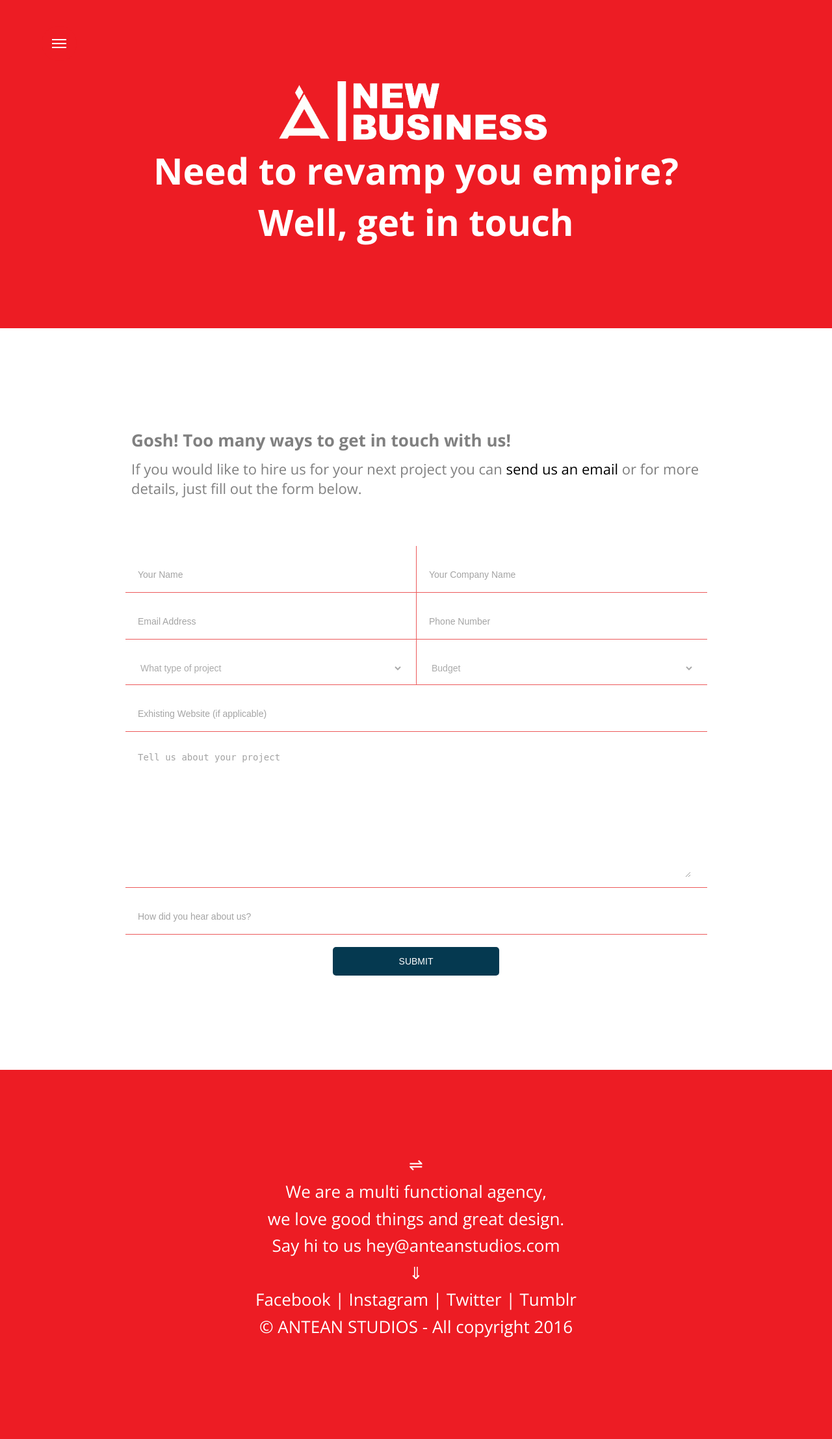
After one commit to jeangustavee/antean, a PHP site: page /newbusiness in a window 1280 px wide. The commit adds this page. Shown: the whole page at 65% size. Run offline with PHP 8.4, Linux system fonts and the light colour scheme; some libraries are stand-ins or nearby versions.

Commit message:
new business

```diff
--- a/menu.php
+++ b/menu.php
@@ -18,6 +18,7 @@
 						<li><a href="about">About</a></li>
 						<li><a href="press">Press</a></li>
 						<li><a href="answers">Answers</a></li>
+						<li><a href="newbusiness">New Business</a></li>
 					</ul>
 				</nav>
 			</div>
--- /dev/null
+++ b/newbusiness.php
@@ -0,0 +1,128 @@
+<?php include("head.php"); ?>
+<style>
+.col{
+        border: 1.5px solid lightgray;
+        padding: 10px;
+    }
+h3, p{
+        margin: 10px;
+        color: gray;
+}
+
+* {
+  -moz-box-sizing: border-box;
+  -webkit-box-sizing: border-box;
+  box-sizing: border-box;
+  margin: 0;
+  padding: 0;
+}
+
+.img {
+  position: relative;
+  border: 1px solid #333;
+  margin: 2%;
+  overflow: hidden;
+  width: 540px;
+}
+img {
+  max-width: 100%;
+
+  -moz-transition: all 0.3s;
+  -webkit-transition: all 0.3s;
+  transition: all 0.3s;
+}
+
+    b {
+        font-weight: 800;
+        text-transform: uppercase;
+    }
+</style>
+<?php include("menu.php"); ?>
+<body>
+	<div class="top-page">
+            <img src="img/Antean_newbusiness.png" width="42%">
+            <h1>Need to revamp you empire? <br>Well, get in touch</h1>
+	</div>
+        <div class="container">
+        <h3>Gosh! Too many ways to get in touch with us!</h3>
+            <p>If you would like to hire us for your next project you can <a href="mailto:hey@anteanstudios.com?subject=New%20business">send us an email</a> or for more details, just fill out the form below. </p>
+<br><br>
+
+       <!-- application submit status -->
+        <?php if(!empty($statusMsg)){ ?>
+            <p class="statusMsg <?php echo !empty($msgClass)?$msgClass:''; ?>"><?php echo $statusMsg; ?></p>
+        <?php } ?>
+        <!-- end status -->
+
+        <form action="send" method="post">
+  <div class="col-2">
+      <label>
+      <input name="name" placeholder="Your Name" tabindex="1" required="" />
+      </label>
+  </div>
+  <div class="col-2">
+    <label>
+      <input name="company" placeholder="Your Company Name" tabindex="2" />
+    </label>
+  </div>
+            <div class="col-2">
+    <label>
+      <input name="email" placeholder="Email Address" tabindex="3" />
+    </label>
+  </div>
+  <div class="col-2">
+    <label>
+      <input name="phone" placeholder="Phone Number" tabindex="4" />
+    </label>
+  </div>
+
+  <div class="col-2">
+    <label>
+      <select name="project" tabindex="5">
+        <option value="None">What type of project</option>
+        <option value="design">Brand/Identity Design</option>
+        <option value="website">Website</option>
+        <option value="app">Application Development</option>
+        <option value="social-media">Social Media Marketing</option>
+        <option value="photovideo">Photo/video production</option>
+        <option value="other">Other</option>
+      </select>
+    </label>
+  </div>
+          <div class="col-2">
+    <label>
+      <select name="budget" tabindex="6">
+        <option value="None">Budget</option>
+        <option value="unsure">Not sure</option>
+        <option value="under500">Under $500</option>
+        <option value="under1000">Under $1000</option>
+        <option value="1000">$1,000+</option>
+        <option value="1500">$1,500+</option>
+        <option value="2000">$2,000+</option>
+        <option value="last">$,2000 - $10,000</option>
+      </select>
+    </label>
+  </div>
+           <div class="col-1">
+    <label>
+      <input name="website" placeholder="Exhisting Website (if applicable)" tabindex="7" />
+    </label>
+  </div>
+            <div class="col-1">
+            <label>
+                <textarea name="message" placeholder="Tell us about your project" tabindex="8"></textarea>
+                </label>
+            </div>
+						<div class="col-1">
+					    <label>
+					      <input name="hear" placeholder="How did you hear about us?" tabindex="9" />
+					    </label>
+					  </div>
+  <div class="col-submit">
+    <input type="submit" name="submit" value="Submit">
+  </div>
+</form>
+
+    </div>
+
+     <?php include("footer.php"); ?>
--- a/press.php
+++ b/press.php
@@ -14,13 +14,13 @@
         <!-- row 1 -->
          <div class="section group">
 	<div class="col span_1_of_2">
-        <a href="https://www.dropbox.com/sh/azd0cs2d7d506vk/AAAjB6N9izCtAK3CMvcg27Vba?dl=0" target="_blank"><img src="img/antean_press_logo.jpg" width="100%"></a>
+        <a href="https://www.dropbox.com/sh/g5lpekmirboypkq/AAA0Bb6YxMUpLtUzu--RQGTZa?dl=0" target="_blank"><img src="img/antean_press_logo.jpg" width="100%"></a>
         <h3>Logo Assets</h3>
 	</div>
 
 
 	<div class="col span_1_of_2">
-        <a href="https://www.dropbox.com/sh/dd6yiyolm3aeaer/AADqhyINSMrvwB-RIh6wqS6ia?dl=0" target="_blank"> <img src="img/Antean_Interior_Lobby.jpg" width="100%"></a>
+        <a href="https://www.dropbox.com/sh/0xp6fpbzeujssym/AAD4mcvPiuVOhGZodCI67rSga?dl=0" target="_blank"> <img src="img/Antean_Interior_Lobby.jpg" width="100%"></a>
         <h3>Studios Press Shots</h3>
 	</div>
         </div>
```
Also changed, not shown: send.php (added, +114 -0 lines), img/Antean_newbusiness.png (added), 1 other file.
